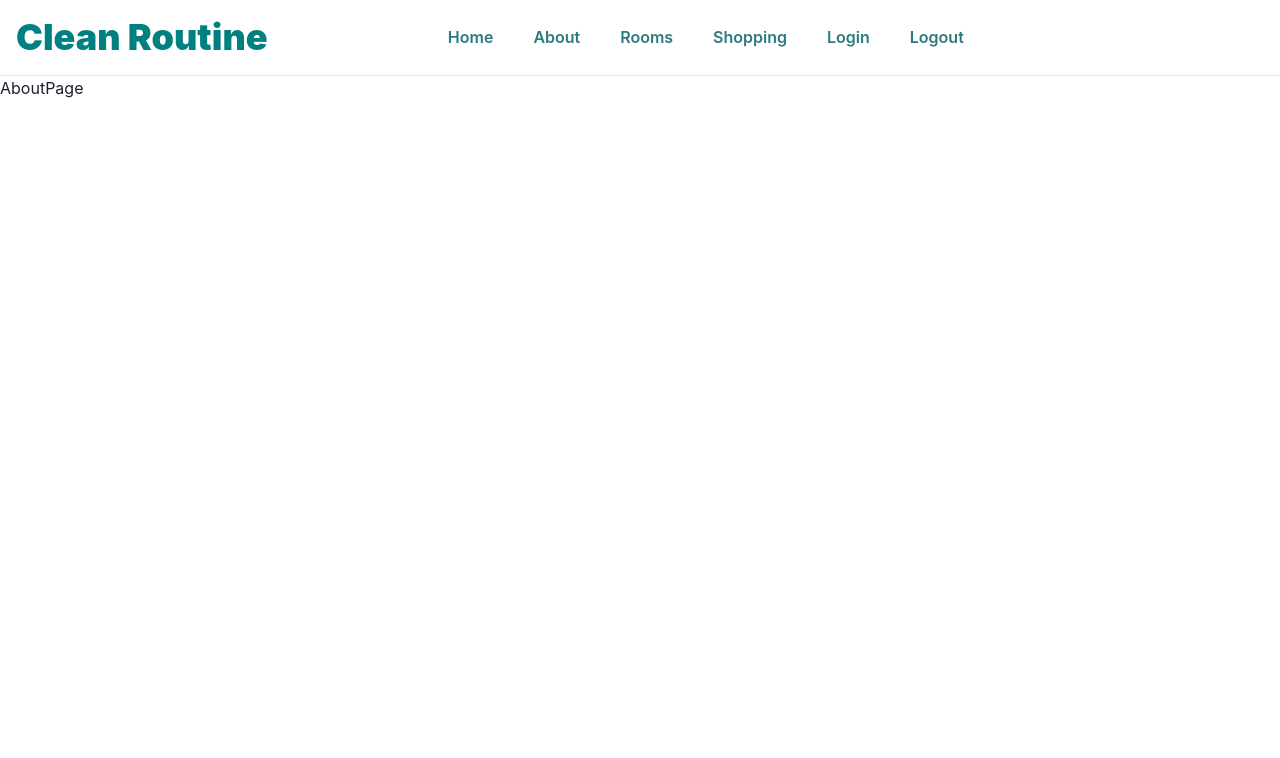
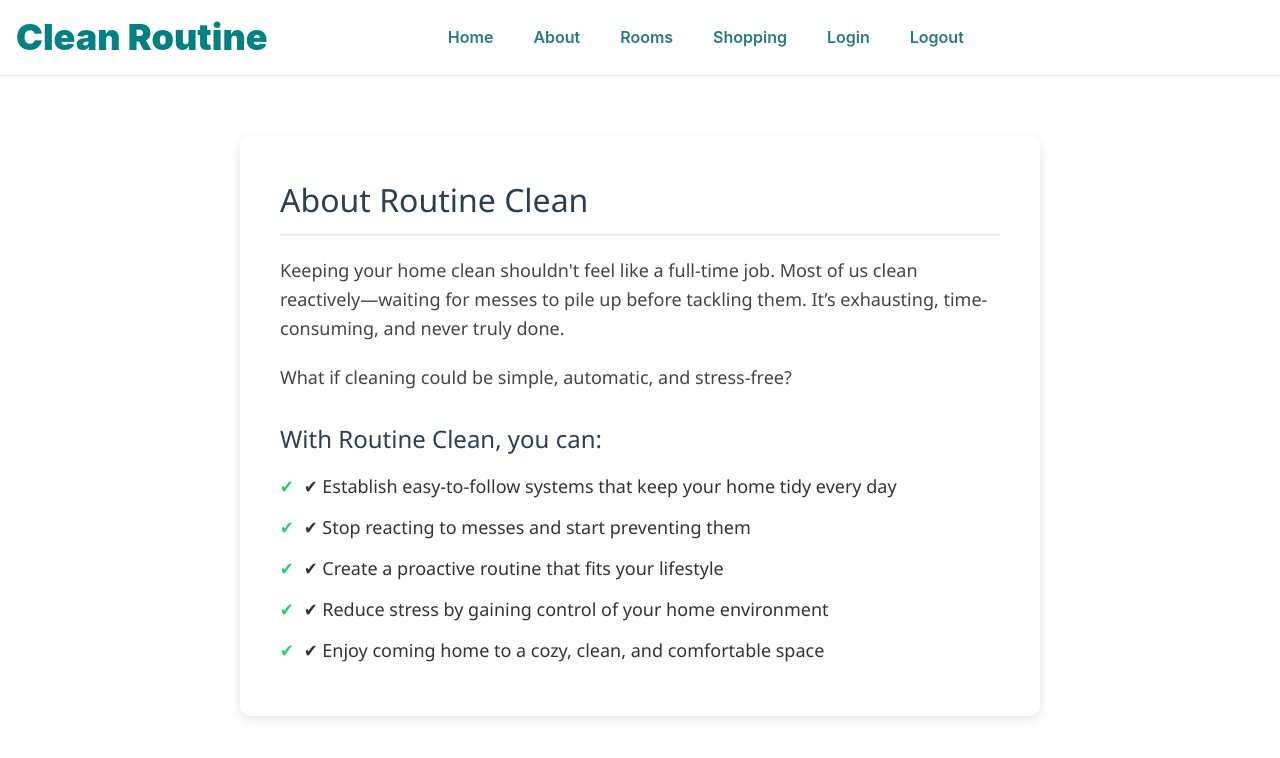
Before and after one commit to jasondbelt/clean_routine, a React (Vite) app in the folder front-end/: page /about in a window 1280 px wide. Shown: the top 758 px of the page. Built offline with nearby package versions, Linux system fonts and the light colour scheme.

Commit message:
fixed aboutpage

```diff
--- a/front-end/src/index.css
+++ b/front-end/src/index.css
@@ -1,86 +1,53 @@
-/* .menu-link {
-  color: #3182ce;
-  text-decoration: none;
+.about-container {
+  max-width: 800px;
+  margin: 60px auto;
+  padding: 40px;
+  background-color: #ffffff;
+  border-radius: 12px;
+  box-shadow: 0 4px 12px rgba(0, 0, 0, 0.1);
+  font-family: 'Segoe UI', Tahoma, Geneva, Verdana, sans-serif;
 }
 
-.menu-link:hover {
-  text-decoration: underline;
+.about-title {
+  font-size: 32px;
+  margin-bottom: 20px;
+  color: #2c3e50;
+  border-bottom: 2px solid #eee;
+  padding-bottom: 10px;
 }
 
-.submenu-link {
-  color: #63b3ed;
-  text-decoration: none;
+.about-subtitle {
+  font-size: 24px;
+  color: #2c3e50;
+  margin-top: 30px;
+  margin-bottom: 15px;
 }
 
-.submenu-link:hover {
-  text-decoration: underline;
-} */
-
-/* :root {
-  font-family: system-ui, Avenir, Helvetica, Arial, sans-serif;
-  line-height: 1.5;
-  font-weight: 400;
-
-  color-scheme: light dark;
-  color: rgba(255, 255, 255, 0.87);
-  background-color: #242424;
-
-  font-synthesis: none;
-  text-rendering: optimizeLegibility;
-  -webkit-font-smoothing: antialiased;
-  -moz-osx-font-smoothing: grayscale;
+.about-paragraph {
+  font-size: 18px;
+  line-height: 1.6;
+  color: #444;
+  margin-bottom: 20px;
 }
 
-a {
-  font-weight: 500;
-  color: #646cff;
-  text-decoration: inherit;
-}
-a:hover {
-  color: #535bf2;
+.about-list {
+  list-style: none;
+  padding-left: 0;
 }
 
-body {
-  margin: 0;
-  display: flex;
-  place-items: center;
-  min-width: 320px;
-  min-height: 100vh;
+.about-list li {
+  font-size: 18px;
+  line-height: 1.6;
+  color: #333;
+  margin-bottom: 12px;
+  padding-left: 24px;
+  position: relative;
 }
 
-h1 {
-  font-size: 3.2em;
-  line-height: 1.1;
+.about-list li::before {
+  content: '✔';
+  position: absolute;
+  left: 0;
+  color: #2ecc71;
+  font-weight: bold;
 }
-
-button {
-  border-radius: 8px;
-  border: 1px solid transparent;
-  padding: 0.6em 1.2em;
-  font-size: 1em;
-  font-weight: 500;
-  font-family: inherit;
-  background-color: #1a1a1a;
-  cursor: pointer;
-  transition: border-color 0.25s;
-}
-button:hover {
-  border-color: #646cff;
-}
-button:focus,
-button:focus-visible {
-  outline: 4px auto -webkit-focus-ring-color;
-}
-
-@media (prefers-color-scheme: light) {
-  :root {
-    color: #213547;
-    background-color: #ffffff;
-  }
-  a:hover {
-    color: #747bff;
-  }
-  button {
-    background-color: #f9f9f9;
-  }
-} */
--- a/front-end/src/pages/AboutPage.jsx
+++ b/front-end/src/pages/AboutPage.jsx
@@ -1,10 +1,25 @@
-//AboutPage.jsx
+// AboutPage.jsx
 const AboutPage = () => {
   return (
-    <div>
-      <h2>AboutPage</h2>
+    <div className="about-container">
+      <h2 className="about-title">About Routine Clean</h2>
+      <p className="about-paragraph">
+        Keeping your home clean shouldn't feel like a full-time job. Most of us clean reactively—waiting for messes to pile up before tackling them. It’s exhausting, time-consuming, and never truly done.
+      </p>
+      <p className="about-paragraph">
+        What if cleaning could be simple, automatic, and stress-free?
+      </p>
+
+      <h3 className="about-subtitle">With Routine Clean, you can:</h3>
+      <ul className="about-list">
+        <li>✔ Establish easy-to-follow systems that keep your home tidy every day</li>
+        <li>✔ Stop reacting to messes and start preventing them</li>
+        <li>✔ Create a proactive routine that fits your lifestyle</li>
+        <li>✔ Reduce stress by gaining control of your home environment</li>
+        <li>✔ Enjoy coming home to a cozy, clean, and comfortable space</li>
+      </ul>
     </div>
-  )
-}
+  );
+};
 
-export default AboutPage
+export default AboutPage;
```
